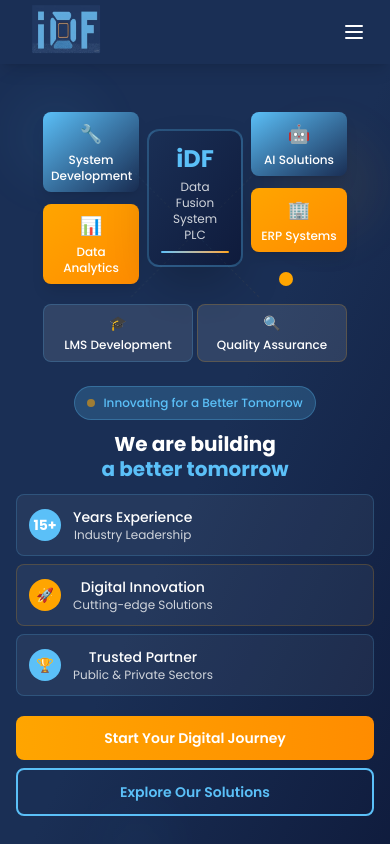
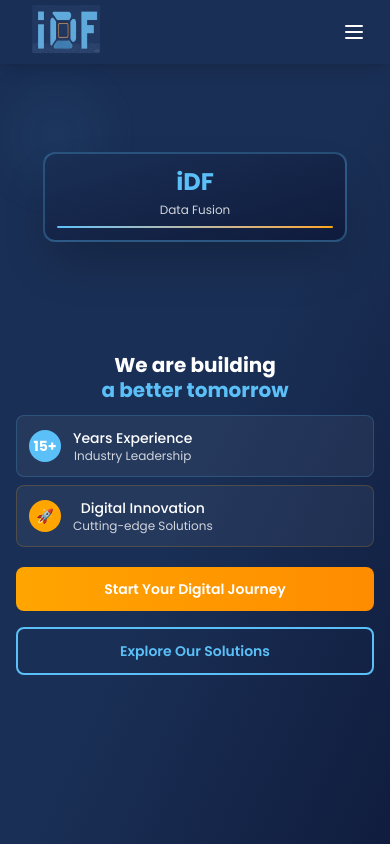
Before and after one commit to nebaw-21/IDF-repository, a React (Vite) app: page / in a window 390 px wide. Shown: the top 844 px of the page. Built offline with nearby package versions, Linux system fonts and the light colour scheme.

Commit message:
adjust hero section for moble screen

```diff
--- a/src/Components/HeroSection.jsx
+++ b/src/Components/HeroSection.jsx
@@ -29,12 +29,12 @@ export default function HeroSection() {
       {/* Animated Background Elements */}
       <div className="absolute inset-0">
         <div className="absolute top-6 sm:top-10 left-2 sm:left-6 w-24 sm:w-40 md:w-72 h-24 sm:h-40 md:h-72 bg-[#5BC0F8]/10 rounded-full blur-xl sm:blur-2xl animate-pulse"></div>
-        <div className="absolute top-16 sm:top-32 right-2 sm:right-10 w-28 sm:w-48 md:w-96 h-28 sm:h-48 md:h-96 bg-[#FFA500]/10 rounded-full blur-xl sm:blur-2xl animate-pulse delay-1000"></div>
-        <div className="absolute bottom-6 sm:bottom-10 left-1/4 sm:left-1/3 w-20 sm:w-40 md:w-80 h-20 sm:h-40 md:h-80 bg-[#5BC0F8]/5 rounded-full blur-xl sm:blur-2xl animate-pulse delay-2000"></div>
+        <div className="absolute top-16 sm:top-32 right-2 sm:right-10 w-28 sm:w-48 md:w-96 h-28 sm:h-48 md:h-96 bg-[#FFA500]/10 rounded-full blur-xl sm:blur-2xl animate-pulse delay-1000 hidden sm:block"></div>
+        <div className="absolute bottom-6 sm:bottom-10 left-1/4 sm:left-1/3 w-20 sm:w-40 md:w-80 h-20 sm:h-40 md:h-80 bg-[#5BC0F8]/5 rounded-full blur-xl sm:blur-2xl animate-pulse delay-2000 hidden sm:block"></div>
       </div>
 
       {/* Floating Geometric Shapes */}
-      <div className="absolute inset-0 overflow-hidden">
+      <div className="absolute inset-0 overflow-hidden hidden sm:block">
         <div className="absolute top-1/5 left-1/4 w-2.5 sm:w-4 h-2.5 sm:h-4 bg-[#5BC0F8] rotate-45 animate-bounce delay-300"></div>
         <div className="absolute top-1/4 right-1/4 w-3.5 sm:w-6 h-3.5 sm:h-6 bg-[#FFA500] rounded-full animate-bounce delay-700"></div>
         <div className="absolute bottom-1/5 left-1/5 w-1.5 sm:w-3 h-1.5 sm:h-3 bg-[#5BC0F8] animate-bounce delay-1000"></div>
@@ -45,11 +45,7 @@ export default function HeroSection() {
         <div className="grid grid-cols-1 lg:grid-cols-2 gap-6 lg:gap-12 items-center min-h-[80vh] pt-10 sm:pt-20">
           {/* Left Content */}
           <div ref={contentRef} className="text-center lg:text-left order-2 lg:order-1 px-2 sm:px-0 animate-slide-up">
-            {/* Company Badge */}
-            <div className="inline-flex items-center px-3 sm:px-4 py-2 bg-[#5BC0F8]/20 border border-[#5BC0F8]/30 rounded-full text-[#5BC0F8] text-xs sm:text-sm font-medium mb-3 sm:mb-6 backdrop-blur-sm poppins-medium animate-fade-in-delay">
-              <span className="w-2 h-2 bg-[#FFA500] rounded-full mr-2 animate-pulse"></span>
-              Innovating for a Better Tomorrow
-            </div>
+
 
             {/* Main Headline */}
             <h1 className="text-xl sm:text-2xl md:text-3xl lg:text-4xl xl:text-5xl font-bold text-white mb-3 sm:mb-6 leading-tight poppins-bold animate-slide-up-delay">
@@ -59,7 +55,7 @@ export default function HeroSection() {
 
             {/* Key Features */}
             <div className="mb-5 sm:mb-8 animate-slide-up-delay-2">
-              <div className="grid grid-cols-1 sm:grid-cols-2 lg:grid-cols-1 xl:grid-cols-3 gap-2 sm:gap-4">
+              <div className="grid grid-cols-1 sm:grid-cols-2 lg:grid-cols-3 gap-2 sm:gap-4">
                 <div className="flex items-center space-x-3 p-3 bg-white/5 rounded-lg backdrop-blur-sm border border-[#5BC0F8]/20 hover:bg-white/10 transition-all duration-300 animate-fade-in-delay-3">
                   <div className="w-8 sm:w-10 h-8 sm:h-10 bg-[#5BC0F8] rounded-full flex items-center justify-center flex-shrink-0">
                     <span className="text-white font-bold text-sm sm:text-base poppins-bold">15+</span>
@@ -80,7 +76,7 @@ export default function HeroSection() {
                   </div>
                 </div>
 
-                <div className="flex items-center space-x-3 p-3 bg-white/5 rounded-lg backdrop-blur-sm border border-[#5BC0F8]/20 hover:bg-white/10 transition-all duration-300 sm:col-span-2 lg:col-span-1 animate-fade-in-delay-5">
+                <div className="hidden sm:flex items-center space-x-3 p-3 bg-white/5 rounded-lg backdrop-blur-sm border border-[#5BC0F8]/20 hover:bg-white/10 transition-all duration-300 sm:col-span-2 lg:col-span-1 animate-fade-in-delay-5">
                   <div className="w-8 sm:w-10 h-8 sm:h-10 bg-[#5BC0F8] rounded-full flex items-center justify-center flex-shrink-0">
                     <span className="text-white font-bold text-sm sm:text-base poppins-bold">🏆</span>
                   </div>
@@ -93,7 +89,7 @@ export default function HeroSection() {
             </div>
 
             {/* CTA Buttons */}
-            <div className="flex flex-col sm:flex-row gap-2 sm:gap-4 mb-6 sm:mb-12 animate-slide-up-delay-3">
+            <div className="flex flex-col sm:flex-row gap-4 sm:gap-8 mb-6 sm:mb-8  animate-slide-up-delay-3">
               <button className="px-6 sm:px-8 py-3 sm:py-4 bg-gradient-to-r from-[#FFA500] to-[#FF8C00] text-white font-bold rounded-lg hover:shadow-2xl hover:shadow-[#FFA500]/25 transform hover:scale-105 transition-all duration-300 text-sm sm:text-base poppins-semibold">
                 Start Your Digital Journey
               </button>
@@ -108,10 +104,10 @@ export default function HeroSection() {
             {/* Technology Stack Visualization */}
             <div className="relative mx-auto max-w-xs sm:max-w-sm md:max-w-md lg:max-w-lg">
               {/* Main Grid Container */}
-              <div className="grid grid-cols-3 gap-2 sm:gap-4 md:gap-6 p-2 sm:p-6 md:p-8">
+              <div className="grid grid-cols-1 md:grid-cols-3 gap-2 sm:gap-4 md:gap-6 p-2 sm:p-6 md:p-8">
 
                 {/* Top Row */}
-                <div className="col-span-1 space-y-3 sm:space-y-4">
+                <div className="hidden md:block col-span-1 space-y-3 sm:space-y-4">
                   <div className="bg-gradient-to-br from-[#5BC0F8] to-[#1A2F55] p-2 sm:p-3 md:p-4 rounded-lg sm:rounded-xl shadow-lg hover:scale-105 transition-transform duration-300 animate-fade-in-delay-2">
                     <div className="text-center">
                       <div className="text-lg sm:text-xl md:text-2xl mb-1 sm:mb-2">🔧</div>
@@ -132,14 +128,14 @@ export default function HeroSection() {
                     <div className="text-center">
                       <div className="text-2xl sm:text-3xl md:text-4xl font-bold text-[#5BC0F8] mb-1 sm:mb-2 poppins-bold">iDF</div>
                       <div className="text-xs text-gray-300 poppins-regular">Data Fusion</div>
-                      <div className="text-xs text-gray-300 poppins-regular">System PLC</div>
+                      <div className="hidden sm:block text-xs text-gray-300 poppins-regular">System PLC</div>
                       <div className="mt-2 sm:mt-3 w-full h-0.5 sm:h-1 bg-gradient-to-r from-[#5BC0F8] to-[#FFA500] rounded-full"></div>
                     </div>
                   </div>
                 </div>
 
                 {/* Right Column */}
-                <div className="col-span-1 space-y-3 sm:space-y-4">
+                <div className="hidden md:block col-span-1 space-y-3 sm:space-y-4">
                   <div className="bg-gradient-to-br from-[#5BC0F8] to-[#1A2F55] p-2 sm:p-3 md:p-4 rounded-lg sm:rounded-xl shadow-lg hover:scale-105 transition-transform duration-300 animate-pulse delay-1000 animate-fade-in-delay-5">
                     <div className="text-center">
                       <div className="text-lg sm:text-xl md:text-2xl mb-1 sm:mb-2">🤖</div>
@@ -156,7 +152,7 @@ export default function HeroSection() {
               </div>
 
               {/* Bottom Row - Additional Services */}
-              <div className="grid grid-cols-2 gap-1 sm:gap-3 md:gap-4 mt-3 sm:mt-6 px-2 sm:px-6 md:px-8">
+              <div className="hidden md:grid grid-cols-2 gap-1 sm:gap-3 md:gap-4 mt-3 sm:mt-6 px-2 sm:px-6 md:px-8">
                 <div className="bg-white/10 backdrop-blur-sm p-2 sm:p-3 rounded-lg border border-[#5BC0F8]/20 hover:bg-[#5BC0F8]/10 transition-all duration-300 animate-fade-in-delay-7">
                   <div className="text-center">
                     <div className="text-sm sm:text-base md:text-lg mb-1">🎓</div>
@@ -172,7 +168,7 @@ export default function HeroSection() {
               </div>
 
               {/* Connecting Lines */}
-              <div className="absolute inset-0 pointer-events-none">
+              <div className="absolute inset-0 pointer-events-none hidden md:block">
                 <svg className="w-full h-full opacity-20" viewBox="0 0 300 300">
                   <defs>
                     <linearGradient id="connectionGradient" x1="0%" y1="0%" x2="100%" y2="100%">
```
